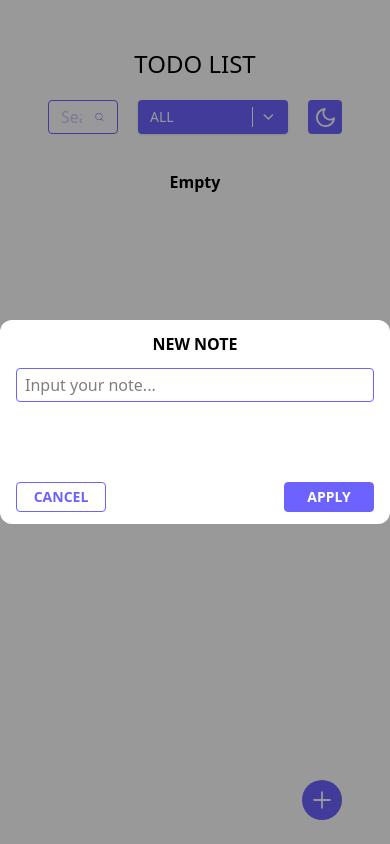
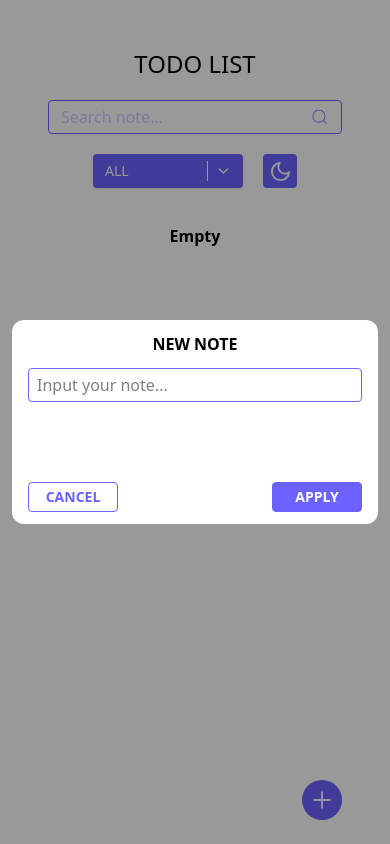
Before and after one commit to Slidow/Simple-Todo-List, a React (Vite) app: page / in a window 390 px wide. Both pictures are taken after a click on the element 322 px from the left and 800 px from the top of the page. Built offline with nearby package versions, Linux system fonts and the light colour scheme.

Commit message:
Responsive Design and some fix

```diff
--- a/src/App.jsx
+++ b/src/App.jsx
@@ -37,15 +37,17 @@ function App() {
       <div className="flex-1 p-12 relative max-w-[1000px] min-h-screen">
         <h1 className="text-primary text-2xl text-center mb-5 dark:text-white">TODO LIST</h1>
 
-        <div className="flex items-center gap-5 mb-9">
+        <div className="flex flex-col sm:flex-row items-center gap-5 mb-9">
           <SearchInput searchQuery={searchQuery} setSearchQuery={setSearchQuery} />
-          <Filter filterStatus={filterStatus} setFilterStatus={setFilterStatus} />
-          <ThemeToggle theme={theme} setTheme={setTheme} />
+          <div className="flex items-center gap-5">
+            <Filter filterStatus={filterStatus} setFilterStatus={setFilterStatus} />
+            <ThemeToggle theme={theme} setTheme={setTheme} />
+          </div>
         </div>
 
         <div className="flex flex-col gap-5 md:px-25">
-          {visibleTodos.length !== 0 ? visibleTodos.map((todo) => (
-            <Todo todo={todo} setTodos={setTodos} />
+          {visibleTodos.length !== 0 ? visibleTodos.map((todo, index) => (
+            <Todo todo={todo} setTodos={setTodos} index={index} length={visibleTodos.length} />
           )) : <span className="font-semibold text-center dark:text-white">Empty</span>}
         </div>
 
--- a/src/components/NewTodo.jsx
+++ b/src/components/NewTodo.jsx
@@ -36,7 +36,7 @@ function NewTodo({ setTodos }) {
 
       {isOverlayOpen && (
         <div className="fixed inset-0 bg-black/40 flex items-center justify-center">
-          <div className="bg-white dark:bg-[#252525] dark:border dark:border-white rounded-xl px-4 py-3 w-full max-w-[400px]">
+          <div className="bg-white dark:bg-[#252525] dark:border dark:border-white rounded-xl px-4 py-3 w-full mx-3 sm:max-w-[400px]">
             <h1 className="font-bold text-center mb-3 dark:text-white">NEW NOTE</h1>
             <form onSubmit={handleSubmit}>
               <input
--- a/src/components/SearchInput.jsx
+++ b/src/components/SearchInput.jsx
@@ -9,7 +9,7 @@ function SearchInput({ searchQuery, setSearchQuery }) {
   }
 
   return (
-    <div className="flex flex-1 items-center gap-3 border border-accent dark:border-white rounded-sm px-3 py-1">
+    <div className="flex flex-1 w-full items-center gap-3 border border-accent dark:border-white rounded-sm px-3 py-1">
       <input
         ref={inputRef}
         value={searchQuery}
--- a/src/components/Todo.jsx
+++ b/src/components/Todo.jsx
@@ -1,7 +1,7 @@
 import { MdOutlineCheckBoxOutlineBlank, MdCheckBox } from "react-icons/md";
 import { FaTrash } from "react-icons/fa";
 
-function Todo({ todo, setTodos }) {
+function Todo({ todo, setTodos, index, length }) {
 
   const changeStatus = (id) => {
     setTodos(prev => (
@@ -14,7 +14,7 @@ function Todo({ todo, setTodos }) {
   }
 
   return (
-    <div className="flex items-center gap-2">
+    <div className={`flex items-center gap-2 pb-3 ${index !== length - 1 ? 'border-b' : ''} border-accent`}>
       {todo.done
         ? <MdCheckBox
             className="text-accent cursor-pointer"
```
